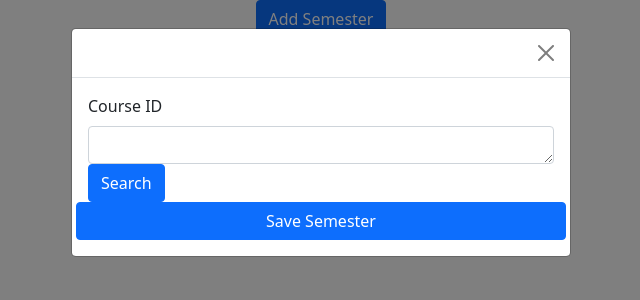
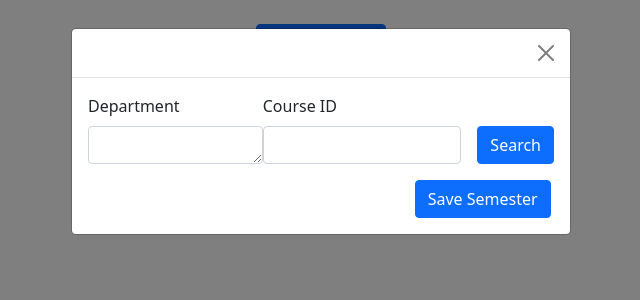
Before and after one commit to UD-CISC275-F21/ud-cis-scheduler-team-9, a React (Create React App) app: page / in a window 1280 px wide. Both pictures are taken after a click on the button "Add Semester". Shown: the top 300 px of the page, without its empty margins (319-959 px from the left). Built offline with nearby package versions, Linux system fonts and the light colour scheme.

Commit message:
Added, styling, set up course search

```diff
--- a/src/App.css
+++ b/src/App.css
@@ -28,6 +28,20 @@
   color: #61dafb;
 }
 
+#search-course-button {
+  margin-top: 2em;
+  margin-left: 1em;
+}
+
+#save-semester-button {
+  margin-top: 1em;
+}
+
+#department-name {
+  text-transform: uppercase;
+}
+
+
 @keyframes App-logo-spin {
   from {
     transform: rotate(0deg);
--- a/src/App.tsx
+++ b/src/App.tsx
@@ -16,7 +16,7 @@ function App(): JSX.Element {
     return (
         <Container className="App">
             <Row>
-
+                <br></br>
             </Row>
             <Row>
                 <ControlPanel showModal={setVisible}></ControlPanel>
--- a/src/Components/AddSemesterModal.tsx
+++ b/src/Components/AddSemesterModal.tsx
@@ -14,6 +14,9 @@ export function AddSemesterModal({ addSemester, setVisible, visible}:{
     const [creditTotal, setCreditTotal] = useState<number>(0);
     const [tuition, setTuition] = useState<number>(0);
 
+    const [department, setDepartment] = useState<string>("");
+    const [courseID, setCourseID] = useState<number>(0);
+
 
     const hide = ()=>setVisible(false);
 
@@ -21,6 +24,10 @@ export function AddSemesterModal({ addSemester, setVisible, visible}:{
     function addCourse(course: Course){
         setCourseList([...courseList, course]);
     }*/
+
+    function validateForm() {
+        return department.length > 0 && courseID >= 100;
+    }
 
     function handleSearch(event: {preventDefault: () => void; }){
         event.preventDefault();
@@ -32,13 +39,10 @@ export function AddSemesterModal({ addSemester, setVisible, visible}:{
     }
 
     function save(){
-        const semester = season;
-        const totalCredits = creditTotal;
         const expectedTuition = tuition;
-        addSemester({semester, courseList, totalCredits, expectedTuition});
-        hide;
+        addSemester({season, courseList, creditTotal, expectedTuition});
+        hide();
     }
-
 
     return (
         <Modal
@@ -51,17 +55,26 @@ export function AddSemesterModal({ addSemester, setVisible, visible}:{
             <ModalHeader closeButton onClick={hide}></ModalHeader>
             <ModalBody>
                 <Row>
-                    <Form onSubmit={handleSearch}>
+                    <Form className="d-flex" id="search-course-formm" onSubmit={handleSearch}>
+                        <Form.Group>
+                            <Form.Label>
+                                Department
+                            </Form.Label>
+                            <Form.Control id="department-name" as="textarea" rows={1}
+                                minLength={3}
+                                maxLength={4}
+                                onChange={(ev: React.ChangeEvent<HTMLTextAreaElement>) => setDepartment(ev.target.value)}
+                            />
+                        </Form.Group>
                         <Form.Group>
                             <Form.Label>
                                 Course ID
                             </Form.Label>
+                            <Form.Control as="input" type="number"
+                                min={100}
+                                onChange={(ev: React.ChangeEvent<HTMLInputElement>) => setCourseID(ev.target.valueAsNumber)}/>
                         </Form.Group>
-                        <Form.Control as="textarea" rows={1}
-                            autoCapitalize = "on"
-                        >
-                        </Form.Control>
-                        <Button className="button" type="submit" id="search-button">
+                        <Button className="button" type="submit" id="search-course-button" disabled={!validateForm}>
                             Search
                         </Button>
                     </Form>
@@ -73,7 +86,11 @@ export function AddSemesterModal({ addSemester, setVisible, visible}:{
                     </Col>
                 </Row>
                 <Row>
-                    <Button onClick={save}>Save Semester</Button>
+                    <Col></Col>
+                    <Col></Col>
+                    <Col>
+                        <Button className="button" id="save-semester-button" onClick={save}>Save Semester</Button>
+                    </Col>
                 </Row>
                 <Row></Row>
             </ModalBody>
```
